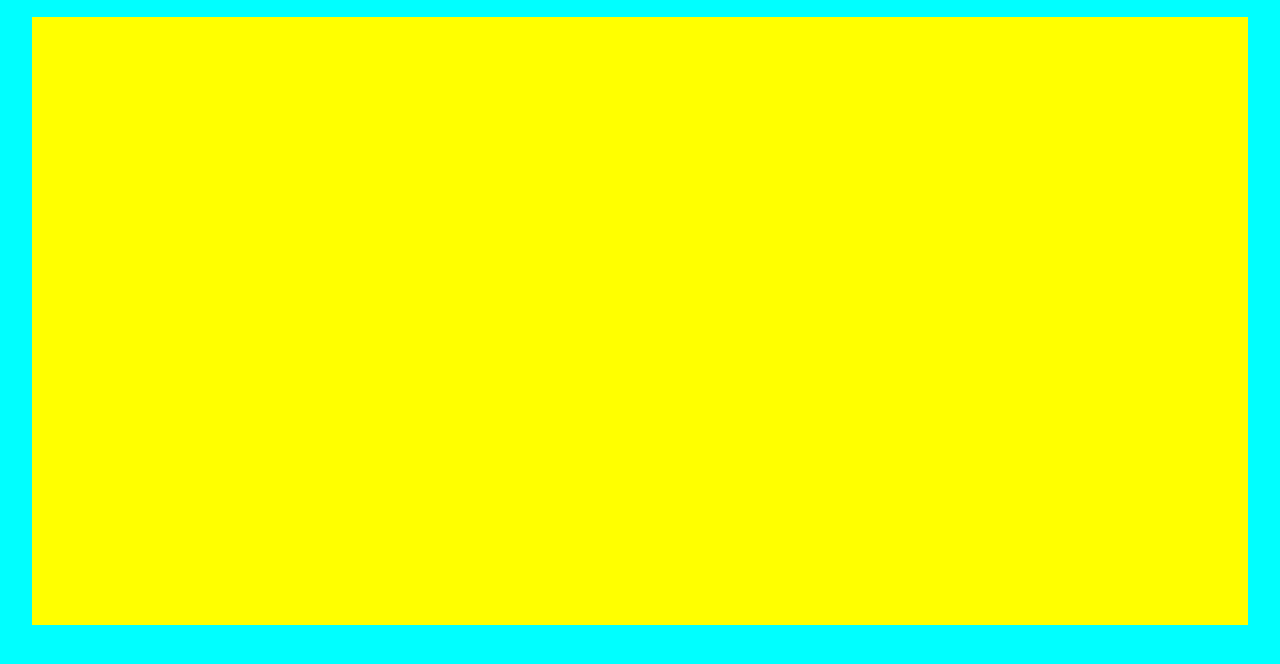
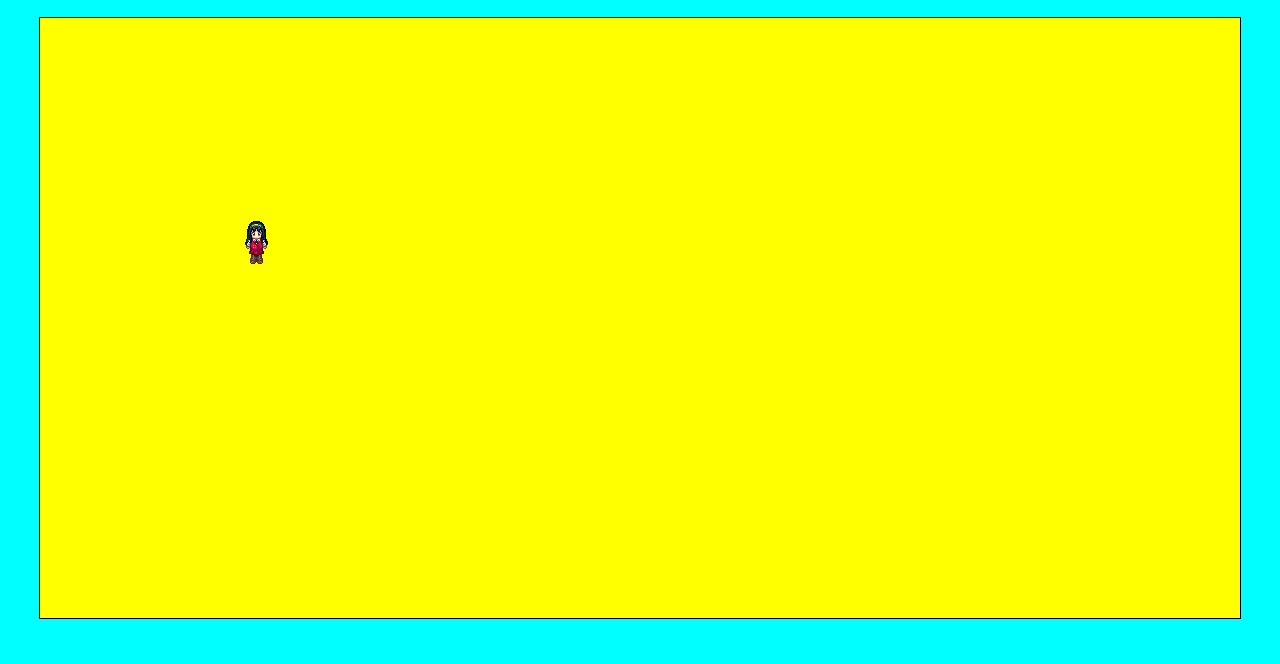
Before and after one commit to Palme412/game-project-1, a plain HTML site: page index.html in a window 1280 px wide. Shown: the part 66-730 px from the top of the page. Drawn offline with Linux system fonts and the light colour scheme.

Commit message:
canvas render

```diff
--- a/app.js
+++ /dev/null
@@ -1,17 +0,0 @@
-// VARIABLES
-let game = document.querySelector("#game");
-let scoreDisplay = document.querySelector("#score");
-let leanne;
-let sven;
-let ctx = game.getContext("2d");
-
-ctx.fillStyle = "white";
-ctx.strokeStyle = "yellow";
-ctx.lineWidth = 5;
-
-game.setAttribute("height", getComputedStyle(game)["height"]);
-game.setAttribute("width", getComputedStyle(game)["width"]);
-
-console.log(game);
-console.log(scoreDisplay);
-console.log(ctx);
--- a/index.html
+++ b/index.html
@@ -9,11 +9,10 @@
 </head>
 <body>
     <div id="game-container">
-        <aside id="top"><h2>Sunflower Dash</h2></aside>
-        <aside id="top-right"><h2 id="score"></h2></aside>
+        <h2>Sunflower Dash</h2>
         <main>
             <canvas id="game"><!-- play a game --></canvas>
         </main>
-    <script src="app.js"></script>
+    <script src="newapp.js"></script>
 </body>
 </html>
--- /dev/null
+++ b/newapp.js
@@ -0,0 +1,77 @@
+const game = document.querySelector("#game")
+game.width = 1200;
+game.height = 600;
+let ctx = game.getContext("2d");
+
+
+
+
+ctx.fillStyle = "white";
+ctx.strokeStyle = "red";
+ctx.lineWidth = 5;
+
+// =======CANVAS RENDERING ======== //
+game.setAttribute("height", getComputedStyle(game)["height"]);
+game.setAttribute("width", getComputedStyle(game)["width"]);
+
+//======== ENTITIES ======//
+
+const Player = {
+    x: 0,
+    y: 0,
+    width: 32,
+    height: 48,
+    moving: false
+};
+
+const playerSprite = new Image()
+playerSprite.src = "kannazukinomiko_chikane.png"
+
+function drawSprite(img, sX, sY, sW, sH, dX, dY, dW, dH){
+    ctx.drawImage(img, sX, sY, sW, sH, dX, dY, dW, dH)
+}
+
+function animate() {
+ctx.clearRect(0,0,game.width, game.height);
+drawSprite(playerSprite, 0, 0, Player.width, Player.height,
+200, 200, Player.width, Player.height);
+requestAnimationFrame(animate);
+}
+animate();
+
+var player = {
+    x: 200,
+    y: 200,
+    x_v: 0,
+    y_v: 0,
+    jump: true,
+    height: 20,
+    width: 20
+};
+// // The number of platforms
+// var num = 2;
+// // The platforms
+// var platforms = [];
+// Function to render the canvas
+// function rendercanvas() {
+//     ctx.fillStyle = "Yellow";
+//     ctx.fillRect(0, 0, 800, 500);
+// }
+
+// function createplat() {
+//     for (i = 0; i < num; i++) {
+//         platforms.push(
+//             {
+//                 x: 200 * i,
+//                 y: 200 + (30 * i),
+//                 width: 110,
+//                 height: 15
+//             }
+//         );
+//     }
+// }
+
+// function renderplat() {
+    // ctx.fillStyle = "#45597E";
+    // ctx.fillRect(platforms[0].x, platforms[0].y, platforms[0].width, platforms[0].height);
+    // ctx.fillRect(platforms[1].x, platforms[1].y, platforms[1].width, platforms[1].height);
--- a/style.css
+++ b/style.css
@@ -16,11 +16,8 @@ body  {
 }
 
 canvas {
-    background-color: yellow;
-    width: 95%;
-    height: 100%;
+    width: 1200px;
+    height: 600px;
+    border: 1px solid black;
+    background: yellow;
 }
-
-#game-container {
-
-}
```
Also changed, not shown: kannazukinomiko_chikane.png (added).
